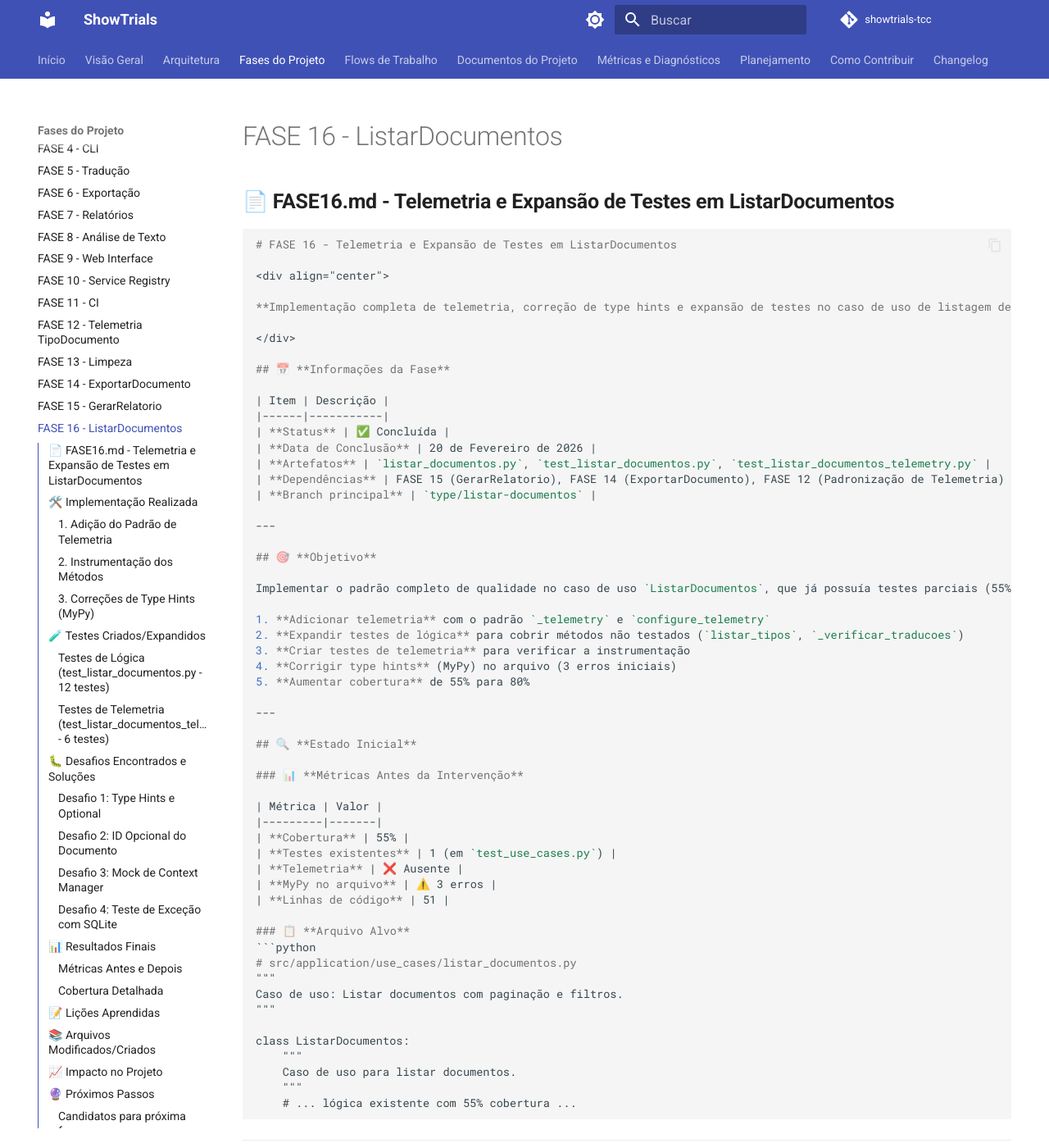
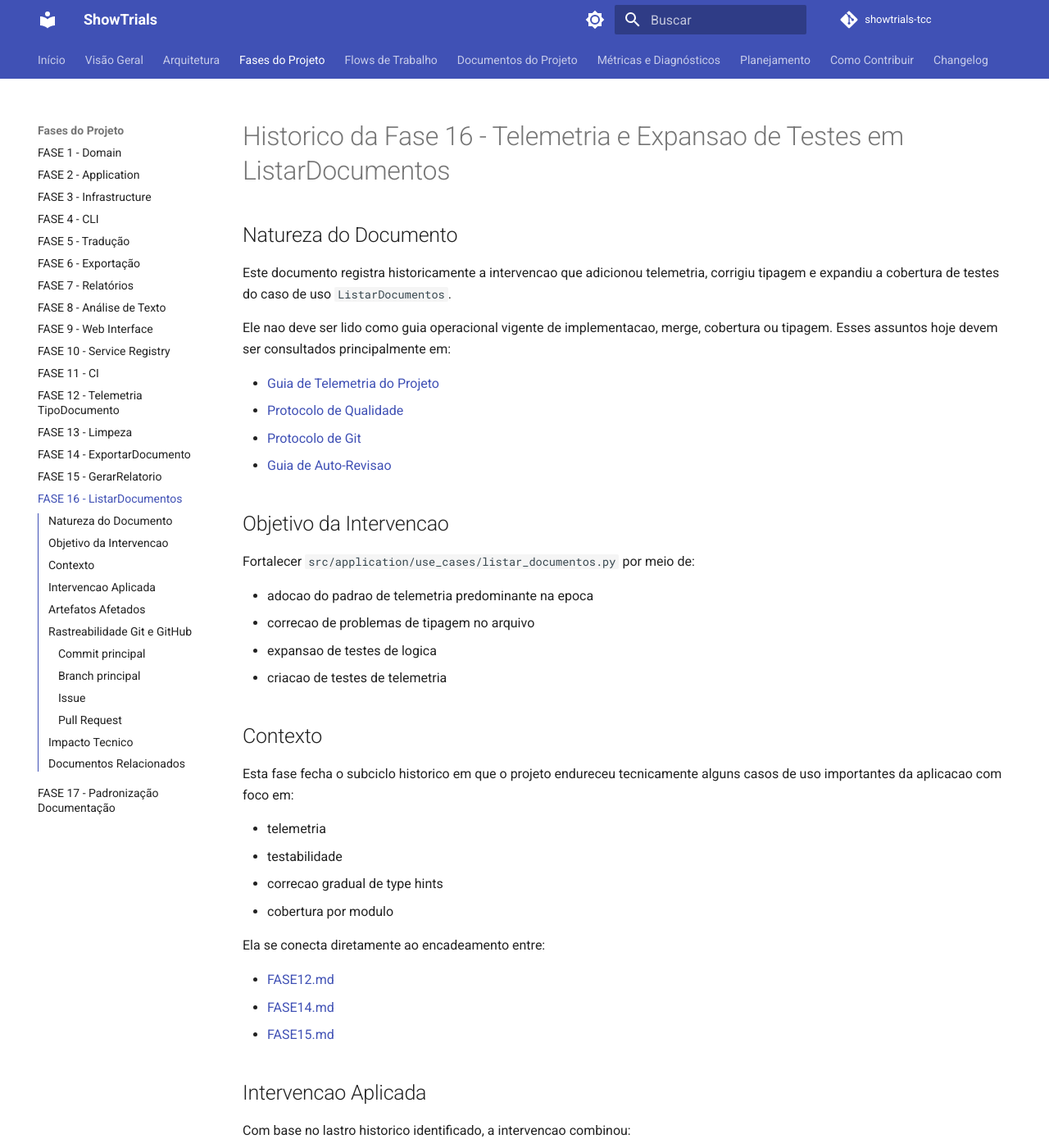
Before and after one commit to rib-thiago/showtrials-tcc, an MkDocs documentation site: the page built from docs/fases/FASE16.md, in a window 1280 px wide and 1400 px high. Shown: the whole window at 82% size. Built offline with MkDocs 1.6.1 and Material for MkDocs 9.7.7, drawn with Linux system fonts in a browser that asks for light colours; comment, search, counter and statistics services are not loaded; some of the changed text lies outside the part shown.

Commit message:
docs: sanear fase 16 como historico rastreavel
Registra o saneamento de docs/fases/FASE16.md como historico tecnico inspecionavel da intervencao em ListarDocumentos.

A mudanca:
- reescreve a FASE16 como historico da adicao de telemetria, correcao de tipagem e expansao de testes em listar_documentos.py
- remove tutorial operacional, tabelas extensas, blocos de passo a passo, proximos passos e excesso editorial
- explicita commit principal, branch principal, ausencia de PR identificado e ausencia de issue principal confirmada com seguranca
- preserva os elementos historicos fortes sustentados pelo lastro de Git, incluindo 18 testes no conjunto tratado e cobertura do arquivo elevada de 55% para 80%
- registra a rodada correspondente da intervencao

Esta rodada foi conduzida com reconstrucao do lastro em Git e GitHub para fechar com consistencia o subciclo historico das fases 14 a 16.

````diff
--- a/docs/fases/FASE16.md
+++ b/docs/fases/FASE16.md
@@ -1,297 +1,95 @@
-## 📄 **FASE16.md - Telemetria e Expansão de Testes em ListarDocumentos**
+# Historico da Fase 16 - Telemetria e Expansao de Testes em ListarDocumentos
 
-```markdown
-# FASE 16 - Telemetria e Expansão de Testes em ListarDocumentos
+## Natureza do Documento
 
-<div align="center">
+Este documento registra historicamente a intervencao que adicionou telemetria, corrigiu tipagem e expandiu a cobertura de testes do caso de uso `ListarDocumentos`.
 
-**Implementação completa de telemetria, correção de type hints e expansão de testes no caso de uso de listagem de documentos**
+Ele nao deve ser lido como guia operacional vigente de implementacao, merge, cobertura ou tipagem. Esses assuntos hoje devem ser consultados principalmente em:
 
-</div>
+- [Guia de Telemetria do Projeto](../flows/guia_de_telemetria.md)
+- [Protocolo de Qualidade](../flows/protocolo_de_qualidade.md)
+- [Protocolo de Git](../flows/protocolo_de_git.md)
+- [Guia de Auto-Revisao](../flows/guia_de_auto_revisao.md)
 
-## 📅 **Informações da Fase**
+## Objetivo da Intervencao
 
-| Item | Descrição |
-|------|-----------|
-| **Status** | ✅ Concluída |
-| **Data de Conclusão** | 20 de Fevereiro de 2026 |
-| **Artefatos** | `listar_documentos.py`, `test_listar_documentos.py`, `test_listar_documentos_telemetry.py` |
-| **Dependências** | FASE 15 (GerarRelatorio), FASE 14 (ExportarDocumento), FASE 12 (Padronização de Telemetria) |
-| **Branch principal** | `type/listar-documentos` |
+Fortalecer `src/application/use_cases/listar_documentos.py` por meio de:
 
----
+- adocao do padrao de telemetria predominante na epoca
+- correcao de problemas de tipagem no arquivo
+- expansao de testes de logica
+- criacao de testes de telemetria
 
-## 🎯 **Objetivo**
+## Contexto
 
-Implementar o padrão completo de qualidade no caso de uso `ListarDocumentos`, que já possuía testes parciais (55% cobertura), seguindo a metodologia estabelecida nas fases anteriores:
+Esta fase fecha o subciclo historico em que o projeto endureceu tecnicamente alguns casos de uso importantes da aplicacao com foco em:
 
-1. **Adicionar telemetria** com o padrão `_telemetry` e `configure_telemetry`
-2. **Expandir testes de lógica** para cobrir métodos não testados (`listar_tipos`, `_verificar_traducoes`)
-3. **Criar testes de telemetria** para verificar a instrumentação
-4. **Corrigir type hints** (MyPy) no arquivo (3 erros iniciais)
-5. **Aumentar cobertura** de 55% para 80%
+- telemetria
+- testabilidade
+- correcao gradual de type hints
+- cobertura por modulo
 
----
+Ela se conecta diretamente ao encadeamento entre:
 
-## 🔍 **Estado Inicial**
+- [FASE12.md](FASE12.md)
+- [FASE14.md](FASE14.md)
+- [FASE15.md](FASE15.md)
 
-### 📊 **Métricas Antes da Intervenção**
+## Intervencao Aplicada
 
-| Métrica | Valor |
-|---------|-------|
-| **Cobertura** | 55% |
-| **Testes existentes** | 1 (em `test_use_cases.py`) |
-| **Telemetria** | ❌ Ausente |
-| **MyPy no arquivo** | ⚠️ 3 erros |
-| **Linhas de código** | 51 |
+Com base no lastro historico identificado, a intervencao combinou:
 
-### 📋 **Arquivo Alvo**
-```python
-# src/application/use_cases/listar_documentos.py
-"""
-Caso de uso: Listar documentos com paginação e filtros.
-"""
+- instrumentacao de `ListarDocumentos`
+- correcoes de type hints em pontos sensiveis do modulo
+- expansao dos testes existentes de logica
+- criacao de testes especificos para a instrumentacao de telemetria
 
-class ListarDocumentos:
-    """
-    Caso de uso para listar documentos.
-    """
-    # ... lógica existente com 55% cobertura ...
-```
+Como historico, a fase mostra que o modulo ja possuia alguma cobertura anterior, mas ainda demandava endurecimento adicional para se alinhar ao padrao de qualidade da epoca.
 
----
+## Artefatos Afetados
 
-## 🛠️ **Implementação Realizada**
+Com lastro direto no commit principal identificado:
 
-### **1. Adição do Padrão de Telemetria**
+- `src/application/use_cases/listar_documentos.py`
+- `src/tests/test_listar_documentos.py`
+- `src/tests/test_listar_documentos_telemetry.py`
 
-```python
-# Telemetria opcional
-_telemetry = None
+## Rastreabilidade Git e GitHub
 
-def configure_telemetry(telemetry_instance=None):
-    """Configura telemetria para este módulo (usado apenas em testes)."""
-    global _telemetry
-    _telemetry = telemetry_instance
-```
+### Commit principal
 
-### **2. Instrumentação dos Métodos**
+- [`31848e4`](https://github.com/rib-thiago/showtrials-tcc/commit/31848e4d8520d7ef459b5623de08cbcbbf3aa421) - `feat: adiciona telemetria e expande testes em listar_documentos.py`
 
-Foram adicionados contadores de telemetria em todos os métodos principais:
+### Branch principal
 
-| Método | Eventos registrados |
-|--------|---------------------|
-| `executar` | `iniciado`, `pagina.{pagina}`, `concluido`, `resultados` |
-| `com_traducao_nomes` | `com_traducao_nomes` |
-| `listar_tipos` | `iniciado`, `concluido`, `tipos_encontrados` |
-| `_verificar_traducoes` | `iniciado`, `sucesso`, `erro` |
+- `type/listar-documentos`
 
-### **3. Correções de Type Hints (MyPy)**
+### Issue
 
-**Problemas iniciais (3 erros):**
+Nenhuma issue principal especifica foi confirmada com seguranca a partir do lastro analisado nesta rodada.
 
-| Linha | Erro | Solução |
-|-------|------|---------|
-| 28 | `Incompatible types in assignment (expression has type "bool", variable has type "None")` | `self._tradutor_nomes: Optional[bool] = None` |
-| 53 | `Argument 1 to "_verificar_traducoes" has incompatible type "int | None"` | Adicionar `if doc.id is not None:` |
-| 81 | `Need type annotation for "counter"` | `counter: CounterType[str] = Counter()` |
+### Pull Request
 
----
+- nenhum pull request foi identificado com seguranca para a branch `type/listar-documentos`
 
-## 🧪 **Testes Criados/Expandidos**
+## Impacto Tecnico
 
-### **Testes de Lógica (`test_listar_documentos.py` - 12 testes)**
+Como historico, esta fase registra um momento em que:
 
-| # | Teste | Descrição |
-|---|-------|-----------|
-| 1 | `test_executar_com_paginacao_basica` | Paginação básica |
-| 2 | `test_executar_com_filtros` | Filtros por centro/tipo |
-| 3 | `test_executar_pagina_2` | Cálculo de offset |
-| 4 | `test_executar_sem_resultados` | Lista vazia |
-| 5 | `test_com_traducao_nomes_fluent` | Método fluente |
-| 6 | `test_listar_tipos_basico` | Listagem de tipos |
-| 7 | `test_listar_tipos_com_filtro_centro` | Filtro por centro |
-| 8 | `test_listar_tipos_com_tipos_variados` | Múltiplos tipos |
-| 9 | `test_listar_tipos_sem_tipos` | Documentos sem tipo |
-| 10 | `test_verificar_traducoes_com_sucesso` | Consulta com traduções |
-| 11 | `test_verificar_traducoes_sem_traducao` | Consulta sem traduções |
-| 12 | `test_verificar_traducoes_com_erro` | Tratamento de exceção |
+- `ListarDocumentos` deixou de depender de cobertura parcial antiga
+- o modulo passou a refletir o endurecimento tecnico da epoca em telemetria, testes e tipagem
+- o caso de uso ganhou verificacao mais abrangente de fluxos de listagem, tipos e traducoes
 
-### **Testes de Telemetria (`test_listar_documentos_telemetry.py` - 6 testes)**
+O commit principal associado registra como resultado:
 
-| # | Teste | Descrição |
-|---|-------|-----------|
-| 1 | `test_telemetria_executar` | Verifica eventos de execução |
-| 2 | `test_telemetria_com_traducao_nomes` | Verifica chamada de configuração |
-| 3 | `test_telemetria_listar_tipos` | Verifica listagem de tipos |
-| 4 | `test_telemetria_verificar_traducoes_sucesso` | Verifica consulta bem-sucedida |
-| 5 | `test_telemetria_verificar_traducoes_erro` | Verifica tratamento de erro |
-| 6 | `test_sem_telemetria_nao_quebra` | Garante fallback sem telemetria |
+- `18` testes no conjunto historico tratado na intervencao
+- cobertura do arquivo elevada de `55%` para `80%`
 
----
+## Documentos Relacionados
 
-## 🐛 **Desafios Encontrados e Soluções**
-
-### **Desafio 1: Type Hints e Optional**
-
-**Problema:**
-```python
-self._tradutor_nomes = ativo  # ativo é bool, mas variável foi declarada como None
-```
-
-**Solução:** Declarar corretamente o tipo como `Optional[bool]`.
-
-```python
-self._tradutor_nomes: Optional[bool] = None
-```
-
----
-
-### **Desafio 2: ID Opcional do Documento**
-
-**Problema:**
-```python
-self._verificar_traducoes(doc.id)  # doc.id pode ser None
-```
-
-**Solução:** Adicionar verificação antes da chamada.
-
-```python
-if doc.id is not None:
-    tem_traducao = self._verificar_traducoes(doc.id)
-```
-
----
-
-### **Desafio 3: Mock de Context Manager**
-
-**Problema:** Ao testar `_verificar_traducoes`, os mocks precisavam simular um context manager (`with repo._conexao() as conn`).
-
-```python
-AttributeError: __enter__
-```
-
-**Solução:** Usar `MagicMock` para simular corretamente os métodos mágicos `__enter__` e `__exit__`.
-
-```python
-mock_context_manager = MagicMock()
-mock_repo._conexao.return_value = mock_context_manager
-mock_context_manager.__enter__.return_value = mock_conn
-```
-
----
-
-### **Desafio 4: Teste de Exceção com SQLite**
-
-**Problema:** Testar o bloco `except` que captura erros de conexão com o banco.
-
-**Solução:** Configurar o mock para lançar exceção no método `_conexao`.
-
-```python
-mock_repo._conexao.side_effect = Exception("Erro simulado")
-resultado = use_case._verificar_traducoes(1)
-assert resultado is False  # Fallback seguro
-```
-
----
-
-## 📊 **Resultados Finais**
-
-### **Métricas Antes e Depois**
-
-| Métrica | Antes | Depois | Evolução |
-|---------|-------|--------|----------|
-| **Cobertura do arquivo** | 55% | **80%** | 📈 **+25 p.p.** |
-| **Testes de lógica** | 1 | 12 | ✅ +11 novos |
-| **Testes de telemetria** | 0 | 6 | ✅ +6 novos |
-| **Total de testes** | 1 | 18 | ✅ +17 novos |
-| **MyPy no arquivo** | 3 erros | 0 erros | ✅ Resolvido |
-| **Telemetria** | ❌ Ausente | ✅ Completa | ✅ |
-
-### **Cobertura Detalhada**
-```
-src/application/use_cases/listar_documentos.py
-├── Linhas totais: 76
-├── Linhas cobertas: 61
-└── Cobertura: 80%
-```
-
-As linhas não cobertas incluem principalmente:
-- Tratamento de exceções em `listar_tipos` (fallback de ícones)
-- Branches específicas de formatação de tipos desconhecidos
-
----
-
-## 📝 **Lições Aprendidas**
-
-1. **Mock de context managers:** Ao testar código que usa `with`, é necessário usar `MagicMock` para simular os métodos `__enter__` e `__exit__`.
-
-2. **Optional e type hints:** Sempre declarar variáveis que podem receber `None` com `Optional[Tipo]`.
-
-3. **IDs opcionais:** Entidades podem ter IDs nulos (novos objetos). Sempre verificar antes de usar.
-
-4. **Testes de fallback:** É importante testar não apenas o caminho feliz, mas também os blocos `except` para garantir que o sistema não quebra.
-
-5. **Organização de testes:** Manter todos os testes dentro da classe de teste evita problemas de fixtures e escopo.
-
----
-
-## 📚 **Arquivos Modificados/Criados**
-
-```
-Modificados:
-├── src/application/use_cases/listar_documentos.py
-
-Criados/Substituídos:
-├── src/tests/test_listar_documentos.py
-└── src/tests/test_listar_documentos_telemetry.py
-```
-
----
-
-## 📈 **Impacto no Projeto**
-
-- **Cobertura global:** Aumento de 74% → ~75% (estimado)
-- **Qualidade:** Padrão de telemetria agora presente em mais um caso de uso crítico
-- **Manutenibilidade:** Testes robustos garantem que alterações futuras não quebrem funcionalidades
-- **Type safety:** Todos os erros de MyPy no arquivo foram eliminados
-
----
-
-## 🔮 **Próximos Passos**
-
-### **Candidatos para próxima fase:**
-- `src/application/use_cases/classificar_documento.py` (65% cobertura)
-- `src/application/use_cases/obter_documento.py` (57% cobertura)
-- `src/application/use_cases/estatisticas.py` (15% cobertura - precisa de atenção)
-
-### **Médio prazo:**
-- [ ] Corrigir erros de MyPy em outros arquivos (`estatisticas.py`, `config/__init__.py`)
-- [ ] Instalar stubs para módulos externos (`types-PyYAML`)
-
----
-
-## 👤 **Autor**
-
-**Thiago Ribeiro** - Projeto de TCC
-
----
-
-## 📜 **Histórico de Revisões**
-
-| Versão | Data | Autor | Alterações |
-|--------|------|-------|------------|
-| 1.0 | 20/02/2026 | Thiago Ribeiro | Documento inicial da FASE 16 |
-
----
-
-<div align="center">
-  <sub>FASE 16 - Telemetria e Expansão de Testes em ListarDocumentos</sub>
-  <br>
-  <sub>Versão 1.0 - 20 de Fevereiro de 2026</sub>
-  <br>
-  <sub>✅ Fase concluída com sucesso</sub>
-</div>
-```
-
----
+- [FASE12.md](FASE12.md)
+- [FASE14.md](FASE14.md)
+- [FASE15.md](FASE15.md)
+- [Guia de Telemetria do Projeto](../flows/guia_de_telemetria.md)
+- [Protocolo de Qualidade](../flows/protocolo_de_qualidade.md)
+- [Guia de Auto-Revisao](../flows/guia_de_auto_revisao.md)
````
Also changed, not shown: docs/planejamento/rodadas/RODADA_20260327_59.md (added, +58 -0 lines).
